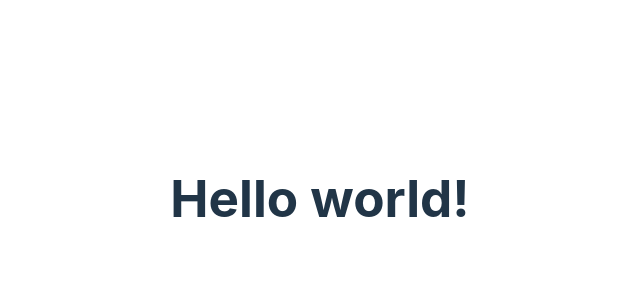
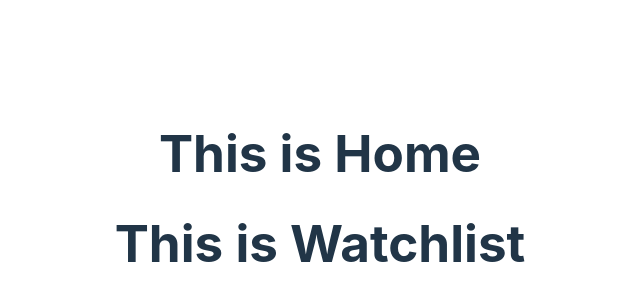
Before and after one commit to Satomili/My-Movie-Watchlist, a React (Vite) app: page / in a window 1280 px wide. Shown: the part 202-502 px from the top of the page, without its empty margins (320-960 px from the left). Built offline with nearby package versions, Linux system fonts and the light colour scheme.

Commit message:
chore: import Home and Watchlist components in App.jsx

```diff
--- a/src/App.jsx
+++ b/src/App.jsx
@@ -1,11 +1,15 @@
 import './App.css'
 import { BrowserRouter as Router, Route, Routes } from 'react-router-dom'
+import Home from './Home'
+import Watchlist from './Watchlist'
+
 
 function App() {
 
   return (
     <>
-      <h1>Hello world!</h1>
+      <Home />
+      <Watchlist />
     </>
   )
 }
--- a/src/Home.jsx
+++ b/src/Home.jsx
@@ -0,0 +1,7 @@
+export default function Home() {
+    return (
+        <div>
+            <h1>This is Home</h1>
+        </div>
+    )
+}
--- a/src/Watchlist.jsx
+++ b/src/Watchlist.jsx
@@ -1 +1,7 @@
-i
+export default function Watchlist() {
+    return (
+        <div>
+            <h1>This is Watchlist</h1>
+        </div>
+    )
+}
```
